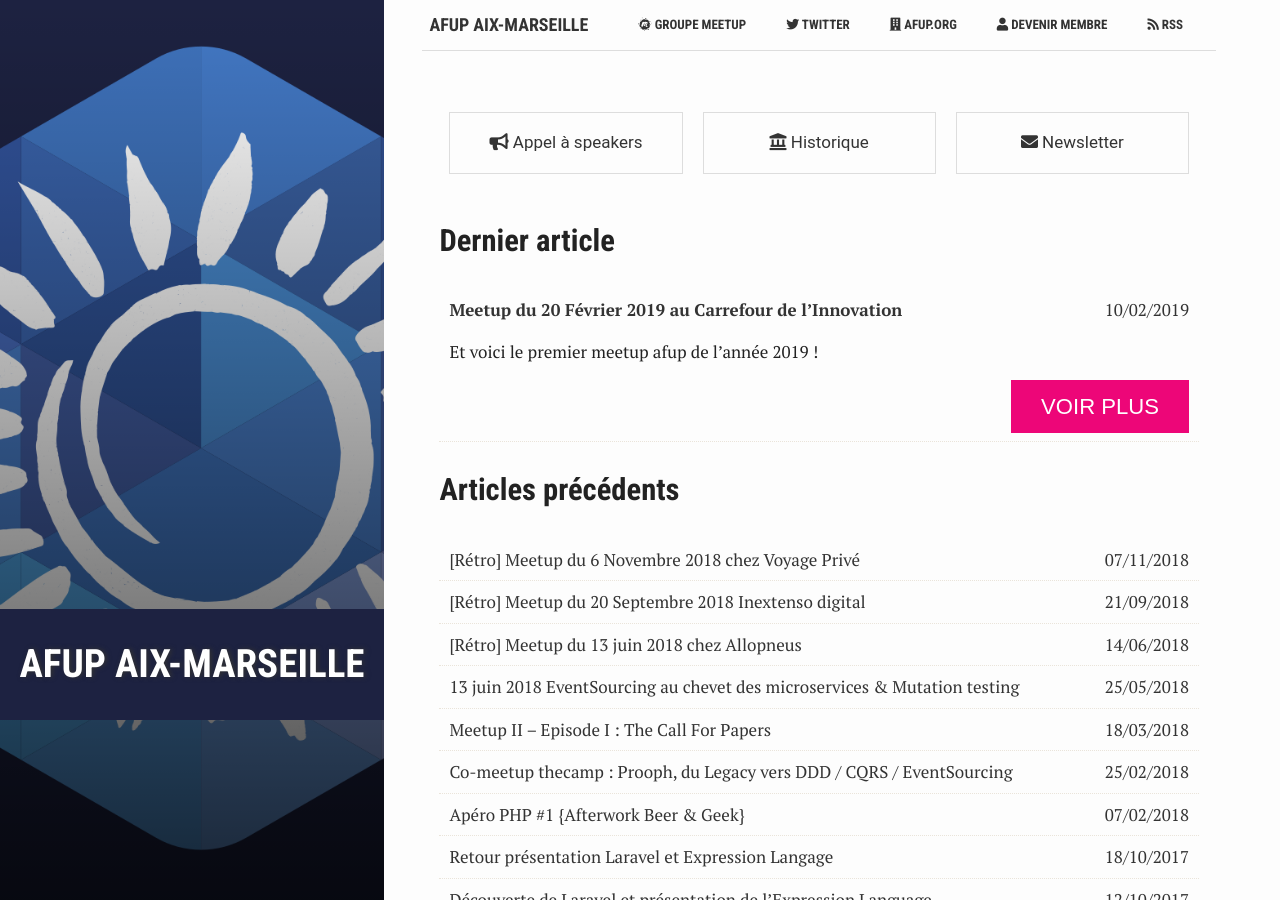
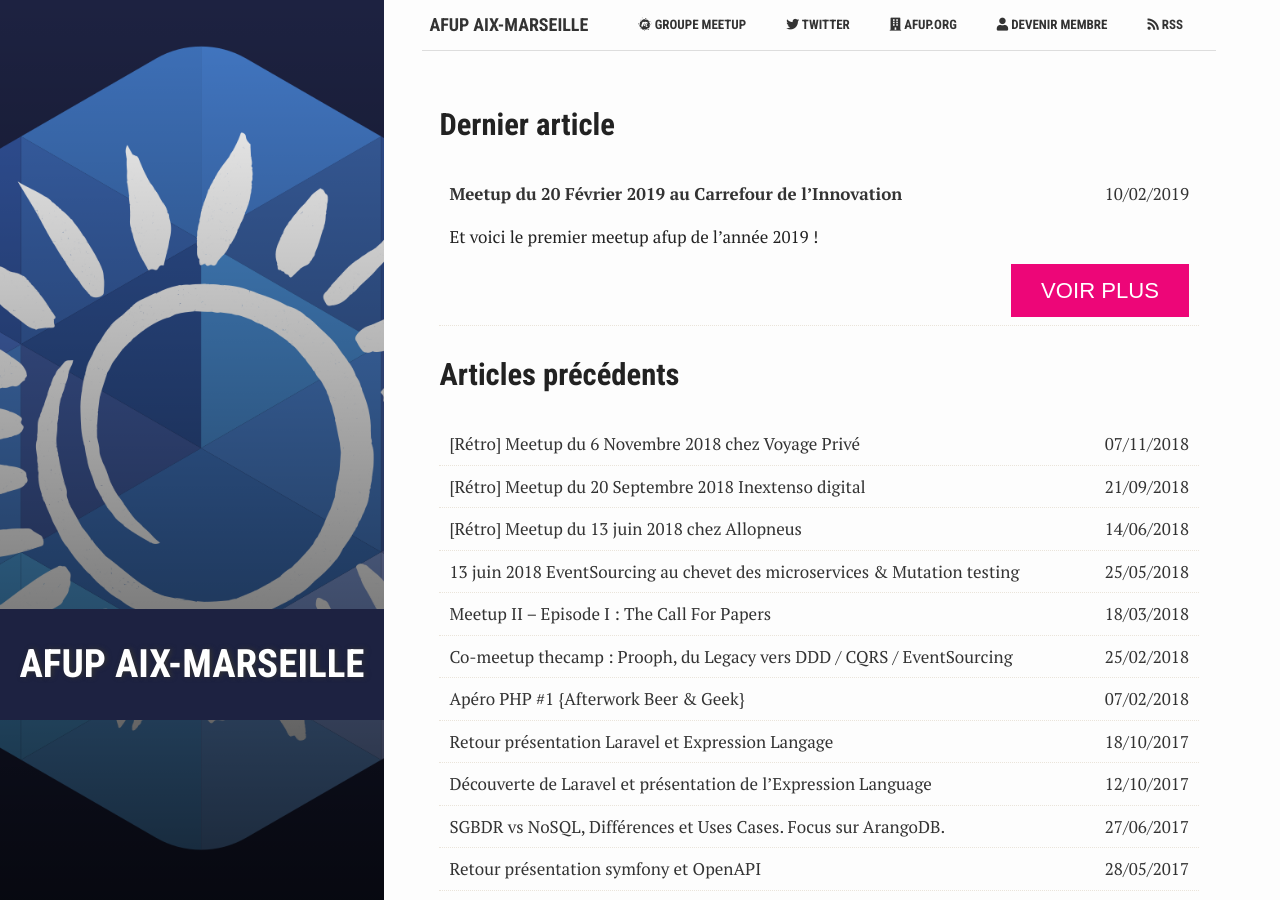
Before and after one commit to stakovicz/aix-marseille.afup.org, a Jekyll site: the page built from index.md, in a window 1280 px wide and 900 px high. Built offline with Jekyll 4.4.1, drawn with Linux system fonts in a browser that asks for light colours.

Commit message:
subheader dynamique

```diff
--- a/index.md
+++ b/index.md
@@ -30,17 +30,15 @@
   }
   </style>
 
+{% if site.subheader %}
 <div class="post-links">
-<a class="link-to-post" href="" style="margin:10px">
-  <span class="link-to-post__next"><i class="fas fa-bullhorn"></i>&nbsp;Appel à speakers</span>
+{% for subheader_item in site.subheader %}
+<a class="link-to-post" href="{{ subheader_item.url }}" style="margin:10px">
+  <span class="link-to-post__next"><i class="fas fa-{{ subheader_item.icon }}"></i>&nbsp;{{ subheader_item.label }}</span>
 </a>
-<a class="link-to-post" href=""  style="margin:10px">
-  <span class="link-to-post__next"><i class="fas fa-landmark"></i>&nbsp;Historique</span>
-</a>
-<a class="link-to-post" href=""  style="margin:10px">
-  <span class="link-to-post__next"><i class="fas fa-envelope"></i>&nbsp;Newsletter</span>
-</a>
+{% endfor %}
 </div>
+{% endif %}
 
   <h2 class="category-key">Dernier article</h2>
 
```
